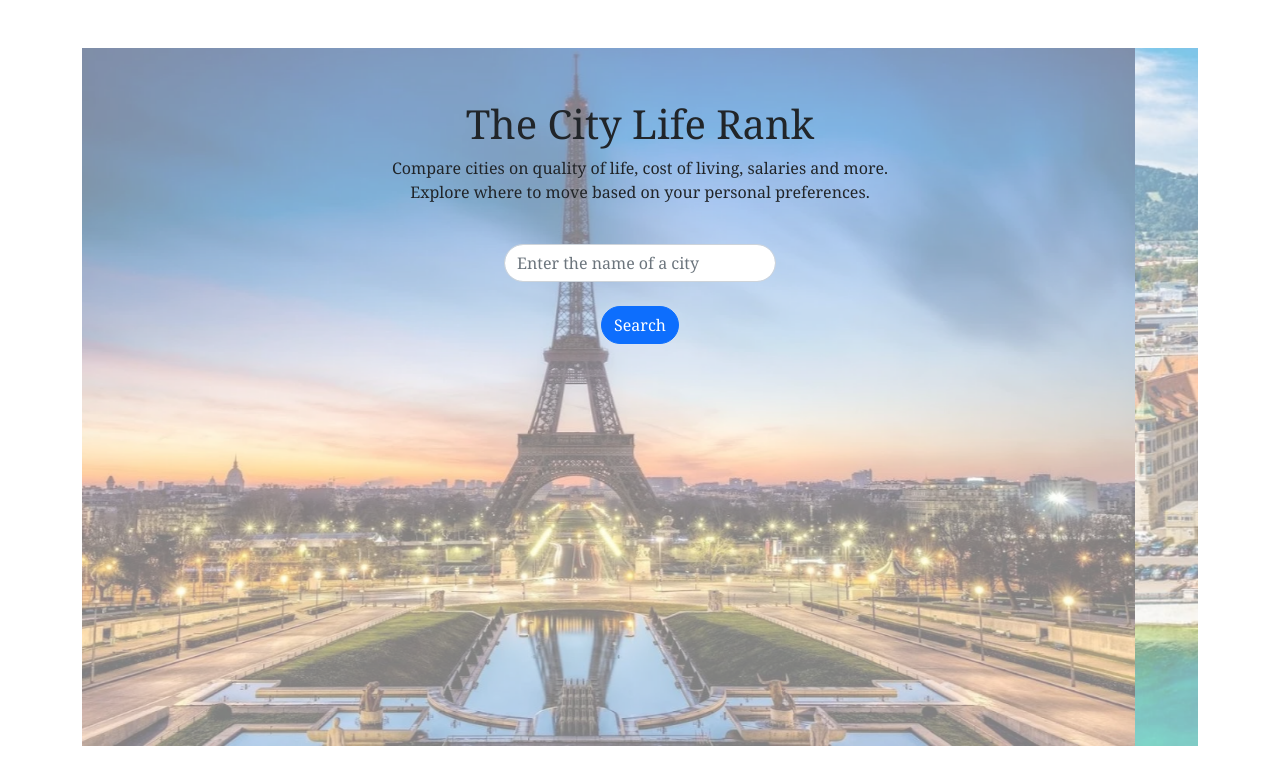
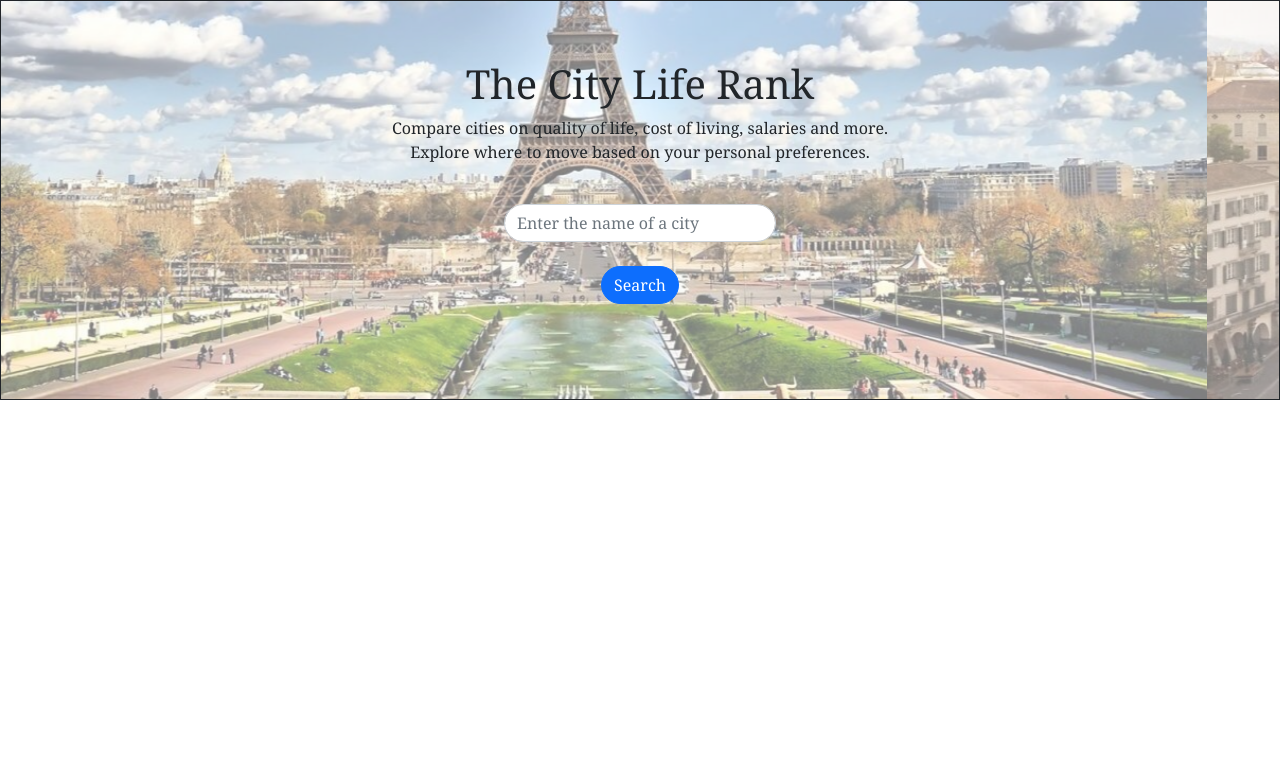
Before and after one commit to MatteoBattilani/CityLifeRank, a plain HTML site: page index.html in a window 1280 px wide. Drawn offline with nearby package versions, Linux system fonts and the light colour scheme.

Commit message:
restyling the html structure

```diff
--- a/CSS/style.css
+++ b/CSS/style.css
@@ -6,9 +6,9 @@
 
 .carousel-overlay {
   position: absolute;
-  top: 100px;
+  top: 60px;
   left: 0;
-  right: 0;
+  right: 0px;
   display: flex;
   align-items: center;
   justify-content: center;
--- a/index.html
+++ b/index.html
@@ -9,8 +9,33 @@
   <link rel="stylesheet" href="./CSS/style.css">
   <title>CityLifeRank</title>
 </head>
-<body>
-  <div class="container mt-5 text-center">
+<body class="vw-100 vh-100">
+  <div class="container-fluid border border-dark col-12 h-50 w-100 ps-0 pe-0 ms-0 me-0">
+    <div id="carouselExampleSlidesOnly" class="carousel carousel-inner slide h-100 w-100" data-bs-ride="carousel">
+      <div class="carousel-item active">
+        <img src="./images/paris.jpg" class="d-block mx-auto w-100" alt="paris">
+      </div>
+      <div class="carousel-item">
+        <img src="./images/zurich.jpg" class="d-block mx-auto w-100" alt="...">
+      </div>
+      <div class="carousel-item">
+        <img src="./images/dubai.png" class="d-block mx-auto w-100" alt="...">
+      </div>
+    </div>
+  </div>
+  <div class="carousel-overlay text-center">
+    <h1>The City Life Rank</h1>
+    <p class="mb-0">Compare cities on quality of life, cost of living, salaries and more.</p>
+    <p class="mt-0">Explore where to move based on your personal preferences.</p>
+    <form>
+      <div class="form-group mt-4 mb-4">
+        <input type="text" class="form-control rounded-pill" placeholder="Enter the name of a city">
+      </div>
+      <button type="submit" class="btn btn-primary rounded-pill">Search</button>
+    </form>
+  </div>
+<!--
+  <div class="d-flex justify-content-center container w-50 text-center border border-dark">
     <div id="carouselExampleSlidesOnly" class="carousel slide" data-bs-ride="carousel">
       <div class="carousel-inner">
         <div class="carousel-item active">
@@ -29,15 +54,15 @@
       <p class="mb-0">Compare cities on quality of life, cost of living, salaries and more.</p>
       <p class="mt-0">Explore where to move based on your personal preferences.</p>
       <form>
-        <div class="form-group mx-auto col-12 mt-4 mb-4">
+        <div class="form-group mt-4 mb-4">
           <input type="text" class="form-control rounded-pill" placeholder="Enter the name of a city">
         </div>
         <button type="submit" class="btn btn-primary rounded-pill">Search</button>
       </form>
     </div>
   </div>
+  <div>dkdkdkdk</div>
+  -->
+</body>
 
-
-
-</body>
 </html>
```
Also changed, not shown: images/dubai.png (deleted), images/paris.jpg (added), images/paris.png (deleted), images/zurich.jpg (added), images/zurich.png (deleted).
